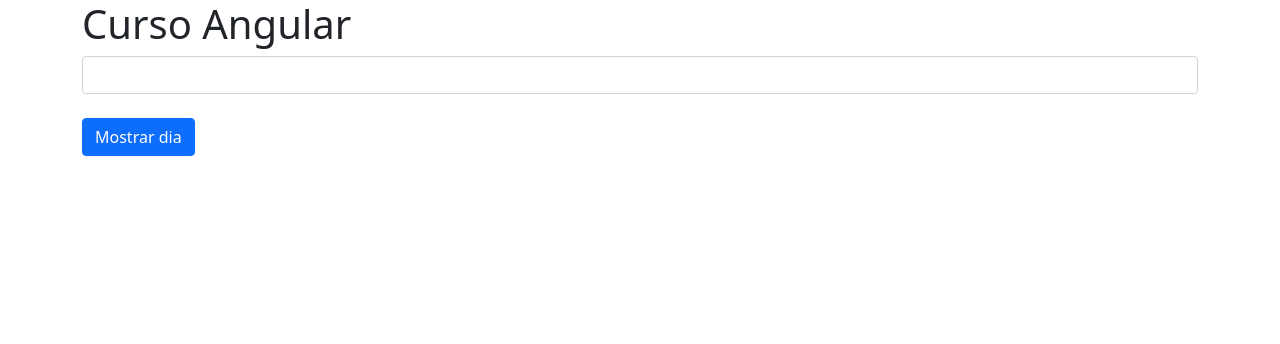
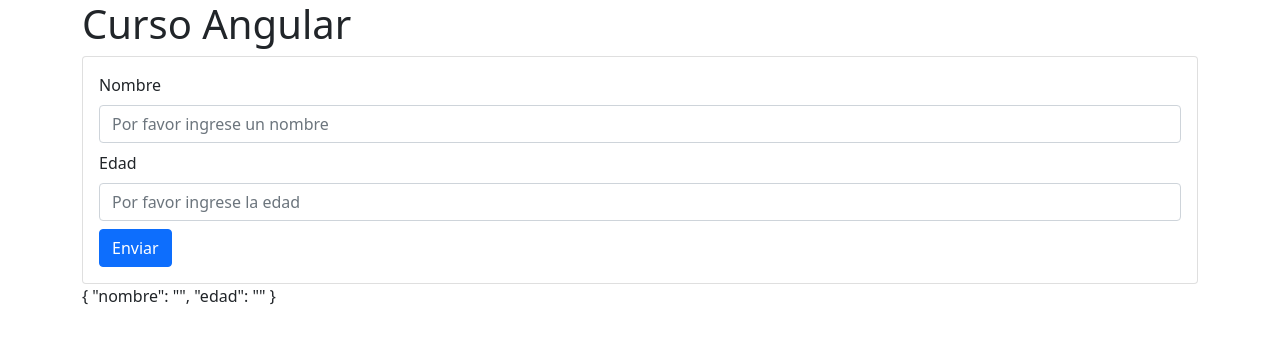
Before and after one commit to acsoliz/curso-angular, an Angular app: page / in a window 1280 px wide. Shown: the top 344 px of the page. Built offline with nearby package versions, Linux system fonts and the light colour scheme.

Commit message:
formularios basados en plantillas

```diff
--- a/src/app/app.component.html
+++ b/src/app/app.component.html
@@ -2,5 +2,5 @@
 
     <h1>{{title}}</h1>
 
-    <app-switch></app-switch>
+    <app-formulario2></app-formulario2>
 </div>
--- /dev/null
+++ b/src/app/formulario2/formulario2.component.html
@@ -0,0 +1,29 @@
+<div class="card">
+  <div class="card-body">
+    <form (ngSubmit)="procesarFormulario()">
+      <div class="mb-2">
+        <label class="form-label">Nombre</label>
+        <input
+          name="nombre"
+          class="form-control"
+          type="text"
+          placeholder="Por favor ingrese un nombre"
+          [(ngModel)]="persona.nombre"
+        />
+      </div>
+
+      <div>
+        <label class="form-label">Edad</label>
+        <input
+          name="edad"
+          class="form-control"
+          type="number"
+          placeholder="Por favor ingrese la edad"
+          [(ngModel)]="persona.edad"
+        />
+      </div>
+      <button class="btn btn-primary mt-2">Enviar</button>
+    </form>
+  </div>
+</div>
+{{ persona | json }}
--- /dev/null
+++ b/src/app/formulario2/formulario2.component.ts
@@ -0,0 +1,20 @@
+import { Component } from '@angular/core';
+
+@Component({
+  selector: 'app-formulario2',
+  templateUrl: './formulario2.component.html',
+  styleUrls: ['./formulario2.component.css']
+})
+export class Formulario2Component {
+
+  persona = {
+    nombre: '',
+    edad: ''
+  }
+
+  procesarFormulario(){
+    console.log('persona: ', this.persona)
+  }
+
+
+}
```
Also changed, not shown: src/app/app.module.ts (+7 -2 lines), src/app/formulario2/formulario2.component.css (added), 1 other file (tests, documents, lock files or other folders).
